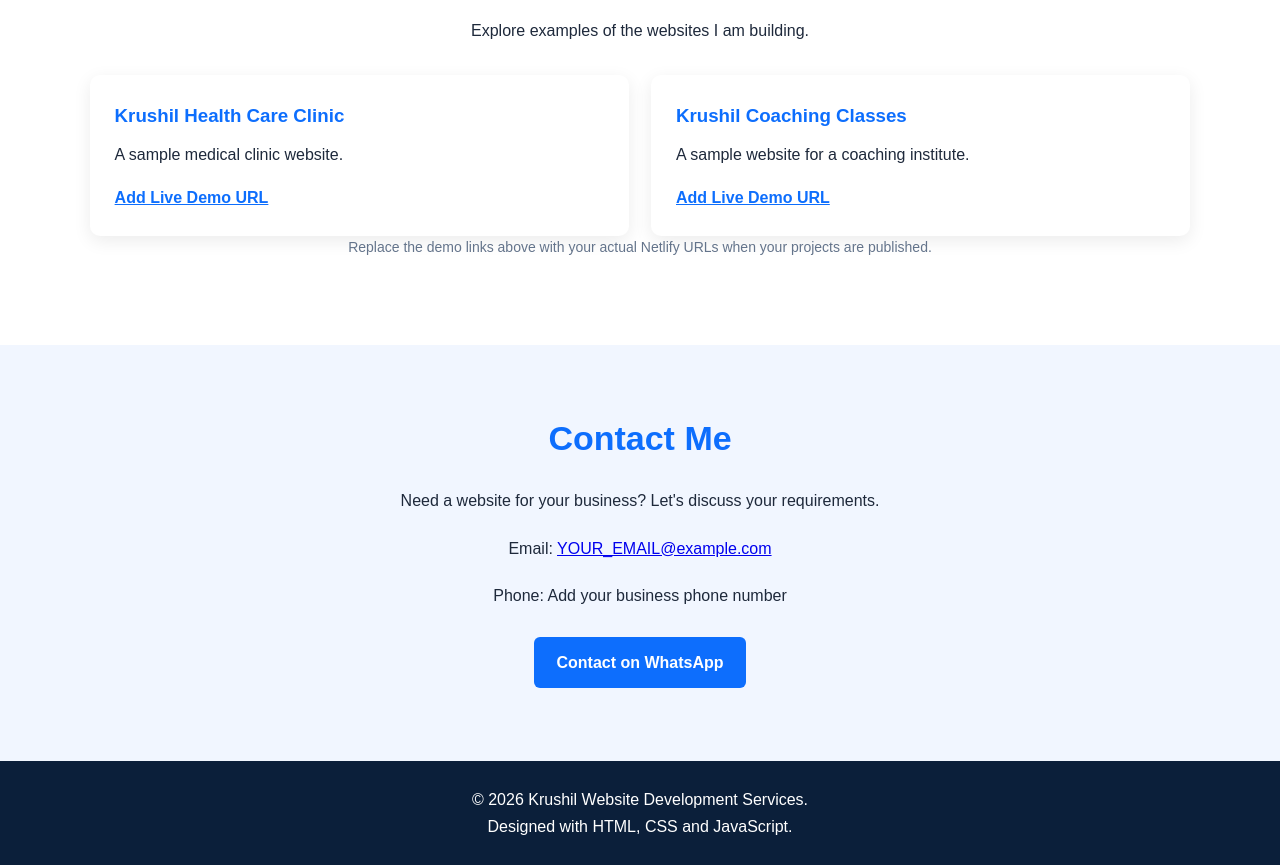
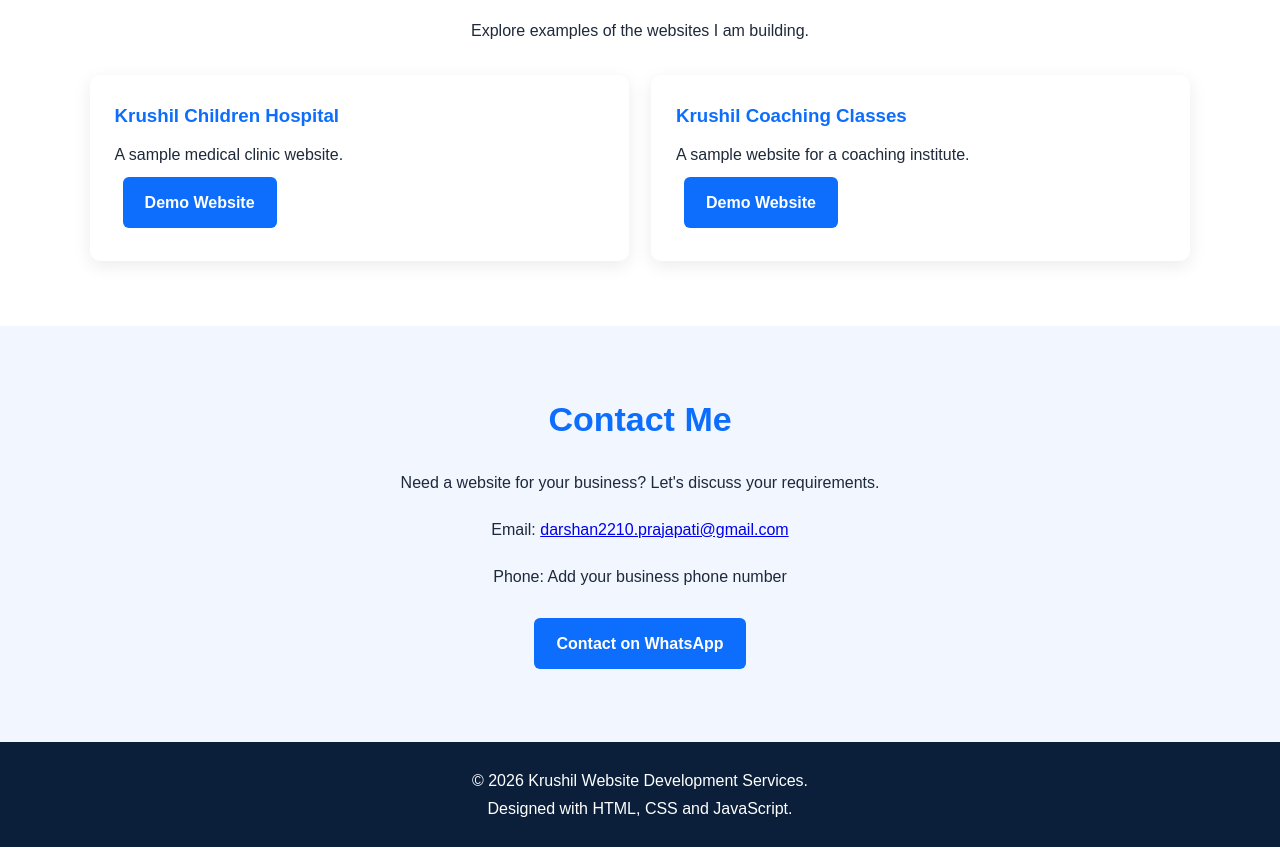
Before and after one commit to darshanprajapati2026/Krushil-Portfolio, a plain HTML site: page index.html in a window 1280 px wide. Shown: the part 1364-2229 px from the top of the page. Drawn offline with Linux system fonts and the light colour scheme.

Commit message:
Add files via upload

```diff
--- a/index.html
+++ b/index.html
@@ -74,27 +74,33 @@
 
             <div class="cards">
                 <article class="card project">
-                    <h3>Krushil Health Care Clinic</h3>
+                    <h3>Krushil Children Hospital</h3>
                     <p>A sample medical clinic website.</p>
-                    <a href="#" class="project-link">Add Live Demo URL</a>
+                    <a class="btn" href="https://darshanprajapati2026.github.io/Krushil-Children-Hospital/"
+                        target="_blank" rel="noopener">
+                        Demo Website
+                    </a>
                 </article>
 
                 <article class="card project">
                     <h3>Krushil Coaching Classes</h3>
                     <p>A sample website for a coaching institute.</p>
-                    <a href="#" class="project-link">Add Live Demo URL</a>
+                    <a class="btn" href="https://darshanprajapati2026.github.io/Krushil-Coaching-Class/" target="_blank"
+                        rel="noopener">
+                        Demo Website
+                    </a>
                 </article>
             </div>
-            <p class="note">
+            <!-- <p class="note">
                 Replace the demo links above with your actual Netlify URLs
                 when your projects are published.
-            </p>
+            </p> -->
         </section>
 
         <section id="contact" class="section light">
             <h2>Contact Me</h2>
             <p>Need a website for your business? Let's discuss your requirements.</p>
-            <p>Email: <a href="mailto:YOUR_EMAIL@example.com">YOUR_EMAIL@example.com</a></p>
+            <p>Email: <a href="mailto:YOUR_EMAIL@example.com">darshan2210.prajapati@gmail.com</a></p>
             <p>Phone: Add your business phone number</p>
             <a class="btn" href="https://wa.me/91YOURNUMBER" target="_blank" rel="noopener">
                 Contact on WhatsApp
```
